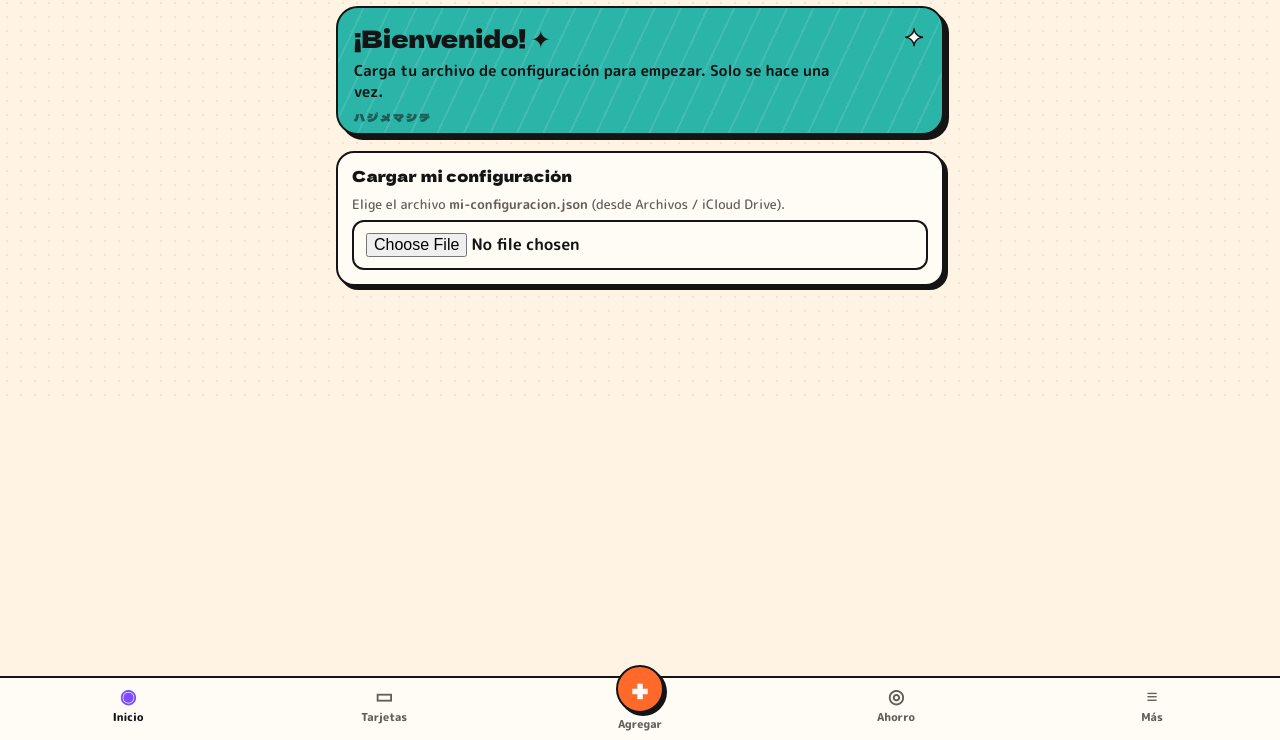
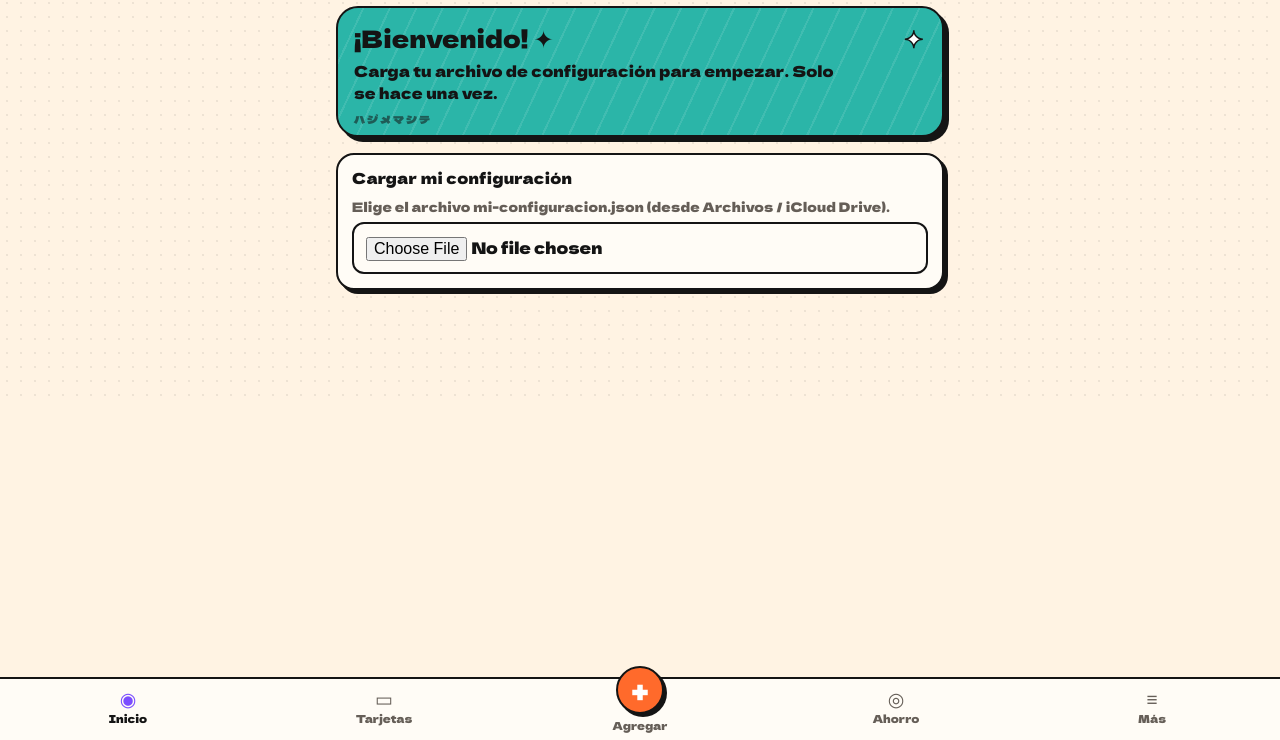
Before and after one commit to torao3223/mis-gastos, a plain HTML site: page index.html in a window 1280 px wide. Shown: the part 60-800 px from the top of the page. Drawn offline with Linux system fonts and the light colour scheme.

Commit message:
Usar la letra de los títulos también en el texto
Co-Authored-By: Claude Opus 5.5 <noreply@anthropic.com>

```diff
--- a/index.html
+++ b/index.html
@@ -6,7 +6,6 @@
 <meta name="theme-color" content="#FFF3E3" media="(prefers-color-scheme: light)">
 <meta name="theme-color" content="#0B0808" media="(prefers-color-scheme: dark)">
 <link rel="preload" href="fonts/DelaGothicOne-400-latin.woff2" as="font" type="font/woff2" crossorigin>
-<link rel="preload" href="fonts/MPLUSRounded1c-500-latin.woff2" as="font" type="font/woff2" crossorigin>
 <meta name="apple-mobile-web-app-capable" content="yes">
 <meta name="mobile-web-app-capable" content="yes">
 <meta name="apple-mobile-web-app-status-bar-style" content="default">
@@ -19,9 +18,6 @@
 /* ===== Fuentes incluidas en la app (licencia SIL OFL), solo los caracteres que se usan ===== */
 @font-face{font-family:'Dela Gothic One';font-weight:400;font-display:swap;src:url(fonts/DelaGothicOne-400-latin.woff2) format('woff2');unicode-range:U+0000-00FF,U+0131,U+0152-0153,U+02BB-02BC,U+02C6,U+02DA,U+02DC,U+2000-206F,U+20AC,U+2122,U+2212}
 @font-face{font-family:'Dela Gothic One';font-weight:400;font-display:swap;src:url(fonts/DelaGothicOne-400-kata.woff2) format('woff2');unicode-range:U+30A0-30FF}
-@font-face{font-family:'M PLUS Rounded 1c';font-weight:500;font-display:swap;src:url(fonts/MPLUSRounded1c-500-latin.woff2) format('woff2')}
-@font-face{font-family:'M PLUS Rounded 1c';font-weight:600 700;font-display:swap;src:url(fonts/MPLUSRounded1c-700-latin.woff2) format('woff2')}
-@font-face{font-family:'M PLUS Rounded 1c';font-weight:800 900;font-display:swap;src:url(fonts/MPLUSRounded1c-800-latin.woff2) format('woff2')}
 /* ===== Tema claro: pop teal / naranja / morado ===== */
 :root{
  --bg:#FFF3E3;--dot:rgba(20,20,20,.075);--card:#FFFCF6;--tx:#141414;--mut:#655E57;--ln:#141414;--sep:rgba(20,20,20,.12);
@@ -29,7 +25,7 @@
  --shadow:#141414;--sticker:#fff;--hero:#2BB5A8;--hero-tx:#141414;
  --ease-out:cubic-bezier(.23,1,.32,1);
  --f-display:'Dela Gothic One',-apple-system,system-ui,sans-serif;
- --f-body:'M PLUS Rounded 1c',-apple-system,BlinkMacSystemFont,system-ui,sans-serif;
+ --f-body:'Dela Gothic One',-apple-system,BlinkMacSystemFont,system-ui,sans-serif;
 }
 /* ===== Tema oscuro: tinta manga roja y negra ===== */
 @media (prefers-color-scheme:dark){:root{
@@ -37,8 +33,8 @@
  --ac:#E2242F;--ac2:#E2242F;--ac3:#E2242F;--onac:#0B0808;--ok:#F3E6DA;--warn:#FF8A80;--bad:#FF2D3A;--track:#261818;
  --shadow:#C41E2A;--sticker:#0B0808;--hero:#B3141E;--hero-tx:#0B0808;}}
 *{box-sizing:border-box}
-html{background:var(--bg)}
-body{margin:0;font:15px/1.45 var(--f-body);font-weight:500;color:var(--tx);background-color:var(--bg);
+html{background:var(--bg);font-synthesis:none;-webkit-font-smoothing:antialiased}
+body{margin:0;font:14px/1.5 var(--f-body);font-weight:400;letter-spacing:.2px;color:var(--tx);background-color:var(--bg);
  background-image:radial-gradient(var(--dot) 1.3px,transparent 1.4px);background-size:14px 14px;
  padding-bottom:calc(86px + env(safe-area-inset-bottom));-webkit-tap-highlight-color:transparent}
 header{position:sticky;top:0;z-index:5;background:var(--bg);padding:calc(10px + env(safe-area-inset-top)) 16px 8px;display:flex;justify-content:space-between;align-items:center;gap:8px;max-width:640px;margin:0 auto;border-bottom:2px solid transparent}
--- a/sw.js
+++ b/sw.js
@@ -1,9 +1,9 @@
 // Guarda la app en el celular para gastar casi nada de datos y funcionar sin internet.
 // Al publicar cambios, sube el número de versión.
-const CACHE = 'mis-gastos-v6';
+const CACHE = 'mis-gastos-v7';
 const APP = ['./', './index.html', './manifest.json', './icon-192.png', './icon-512.png',
-  './fonts/DelaGothicOne-400-latin.woff2', './fonts/DelaGothicOne-400-kata.woff2',
-  './fonts/MPLUSRounded1c-500-latin.woff2', './fonts/MPLUSRounded1c-700-latin.woff2', './fonts/MPLUSRounded1c-800-latin.woff2'];
+  './fonts/DelaGothicOne-400-latin.woff2', './fonts/DelaGothicOne-400-kata.woff2'
+];
 
 self.addEventListener('install', e => {
   e.waitUntil(caches.open(CACHE).then(c => c.addAll(APP)).then(() => self.skipWaiting()));
```
Also changed, not shown: fonts/MPLUSRounded1c-500-latin.woff2 (deleted), fonts/MPLUSRounded1c-700-latin.woff2 (deleted), fonts/MPLUSRounded1c-800-latin.woff2 (deleted).
